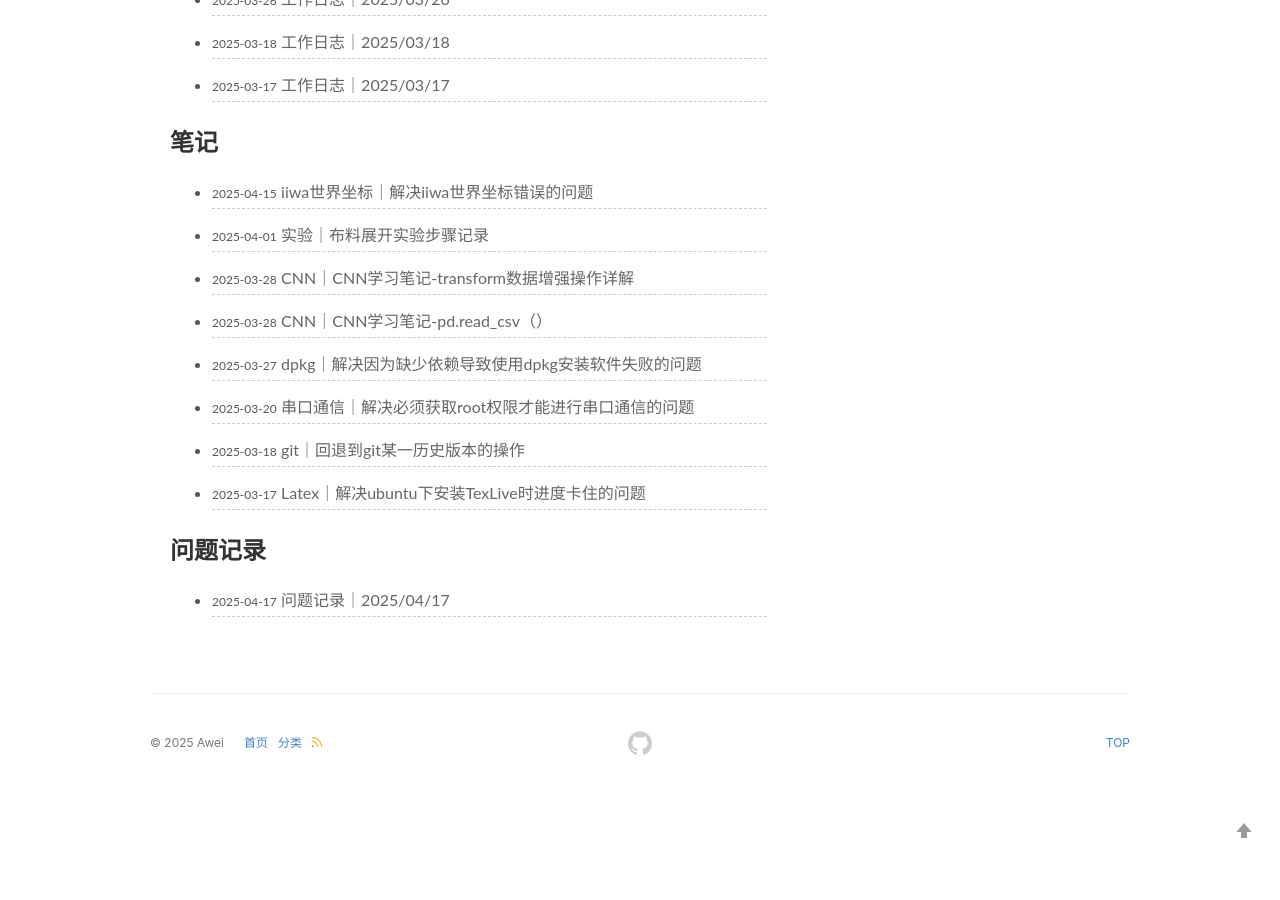
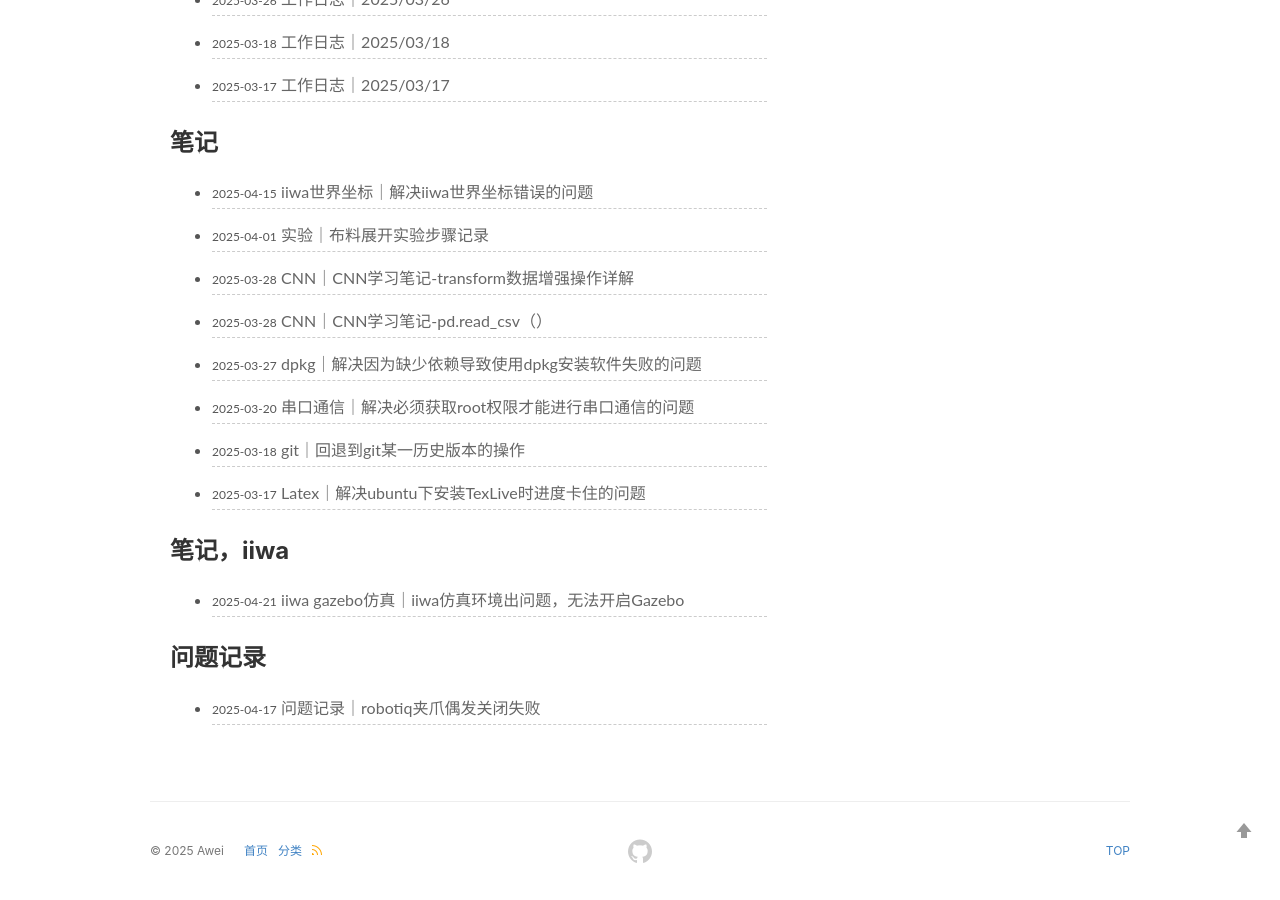
Before and after one commit to Shuke-rrrw/Awei.github.io, a Jekyll site: the page built from pages/categories.md, in a window 1280 px wide and 900 px high, scrolled down 1231 px. Built offline with Jekyll 4.4.1, drawn with Linux system fonts in a browser that asks for light colours; a style sheet for code colours, icons or effects is not loaded; before the commit the page ends 2023 px from its top, so only the background shows below that; part of the change alters nothing that is shown.

Commit message:
新增log

````diff
--- a/_posts/2025-04-17-issue.md
+++ b/_posts/2025-04-17-issue.md
@@ -1,6 +1,6 @@
 ---
 layout: post
-title: 问题记录｜2025/04/17
+title: 问题记录｜robotiq夹爪偶发关闭失败
 categories: [问题记录]
 description: 问题记录
 keywords: issue
--- /dev/null
+++ b/_posts/2025-04-21-iiwa_gazebo.md
@@ -0,0 +1,73 @@
+---
+layout: post
+title: iiwa gazebo仿真｜iiwa仿真环境出问题，无法开启Gazebo
+categories: [笔记，iiwa]
+description: iiwa仿真环境
+keywords: issue
+mermaid: false
+sequence: false
+flow: false
+mathjax: false
+mindmap: false
+mindmap2: false
+---
+### 遇到问题描述
+
+运行命令：
+```sh
+ros2 launch iiwa_bringup iiwa_bringup.launch.py use_sim:=true
+```
+
+时会提示错误
+```sh
+...
+[ruby $(which ign) gazebo-7] [GUI] [Msg] Loading plugin [ignition-rendering-ogre2]
+[ruby $(which ign) gazebo-7] [GUI] [Msg] Loading plugin [ignition-rendering-ogre2]
+[ruby $(which ign) gazebo-7] [GUI] [Dbg] [EntityContextMenuPlugin.cc:79] Entity context menu plugin is using camera [scene::Camera(65527)]
+[ruby $(which ign) gazebo-7] [GUI] [Dbg] [SignalHandler.cc:141] Received signal[2].
+[ruby $(which ign) gazebo-7] [GUI] [Dbg] [Gui.cc:472] Shutting down ign-gazebo-gui
+[ruby $(which ign) gazebo-7] [GUI] [Dbg] [Application.cc:140] Terminating application.
+[ruby $(which ign) gazebo-7] [GUI] [Msg] Loading plugin [ignition-rendering-ogre2]
+[ruby $(which ign) gazebo-7] [GUI] [Dbg] [MinimalScene.cc:657] Destroy scene [scene]
+[INFO] [ruby $(which ign) gazebo-7]: process has finished cleanly [pid 7256]
+[INFO] [launch]: process[ruby $(which ign) gazebo-7] was required: shutting down launched system
+[INFO] [spawner-6]: sending signal 'SIGINT' to process[spawner-6]
+[INFO] [spawner-5]: sending signal 'SIGINT' to process[spawner-5]
+[INFO] [spawner-4]: sending signal 'SIGINT' to process[spawner-4]
+[INFO] [spawner-3]: sending signal 'SIGINT' to process[spawner-3]
+[INFO] [spawner-2]: sending signal 'SIGINT' to process[spawner-2]
+[INFO] [robot_state_publisher-1]: sending signal 'SIGINT' to process[robot_state_publisher-1]
+[robot_state_publisher-1] [INFO] [1745218378.254009020] [rclcpp]: signal_handler(signum=2)
+[INFO] [robot_state_publisher-1]: process has finished cleanly [pid 7244]
+[ERROR] [spawner-6]: process[spawner-6] failed to terminate '5' seconds after receiving 'SIGINT', escalating to 'SIGTERM'
+[ERROR] [spawner-5]: process[spawner-5] failed to terminate '5' seconds after receiving 'SIGINT', escalating to 'SIGTERM'
+[ERROR] [spawner-4]: process[spawner-4] failed to terminate '5' seconds after receiving 'SIGINT', escalating to 'SIGTERM'
+[ERROR] [spawner-3]: process[spawner-3] failed to terminate '5' seconds after receiving 'SIGINT', escalating to 'SIGTERM'
+[ERROR] [spawner-2]: process[spawner-2] failed to terminate '5' seconds after receiving 'SIGINT', escalating to 'SIGTERM'
+[INFO] [spawner-6]: sending signal 'SIGTERM' to process[spawner-6]
+[INFO] [spawner-5]: sending signal 'SIGTERM' to process[spawner-5]
+[INFO] [spawner-4]: sending signal 'SIGTERM' to process[spawner-4]
+[INFO] [spawner-3]: sending signal 'SIGTERM' to process[spawner-3]
+[INFO] [spawner-2]: sending signal 'SIGTERM' to process[spawner-2]
+[ERROR] [spawner-6]: process has died [pid 7254, exit code -15, cmd '/opt/ros/humble/lib/controller_manager/spawner forward_position_controller_L -c /controller_manager --inactive --ros-args'].
+[ERROR] [spawner-4]: process has died [pid 7250, exit code -15, cmd '/opt/ros/humble/lib/controller_manager/spawner left_arm_controller -c /controller_manager --ros-args'].
+[ERROR] [spawner-5]: process has died [pid 7252, exit code -15, cmd '/opt/ros/humble/lib/controller_manager/spawner forward_position_controller_R -c /controller_manager --inactive --ros-args'].
+[ERROR] [spawner-3]: process has died [pid 7248, exit code -15, cmd '/opt/ros/humble/lib/controller_manager/spawner right_arm_controller -c /controller_manager --ros-args'].
+[ERROR] [spawner-2]: process has died [pid 7246, exit code -15, cmd '/opt/ros/humble/lib/controller_manager/spawner joint_state_broadcaster --controller-manager /controller_manager --ros-args'].
+```
+### 故障原因
+
+原因未知。
+
+### 解决办法
+
+进入Gazebo工作空间删掉原来的编译文件重新编译：
+```sh
+cd ~/gazebo_ws
+
+rm -rf build install log
+
+colcon build
+```
+
+然后source一下再运行开启仿真环境的命令就不会报错。
````
